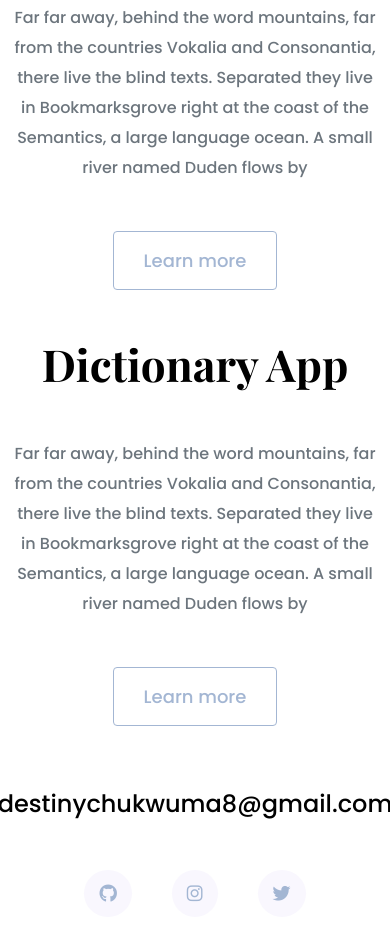
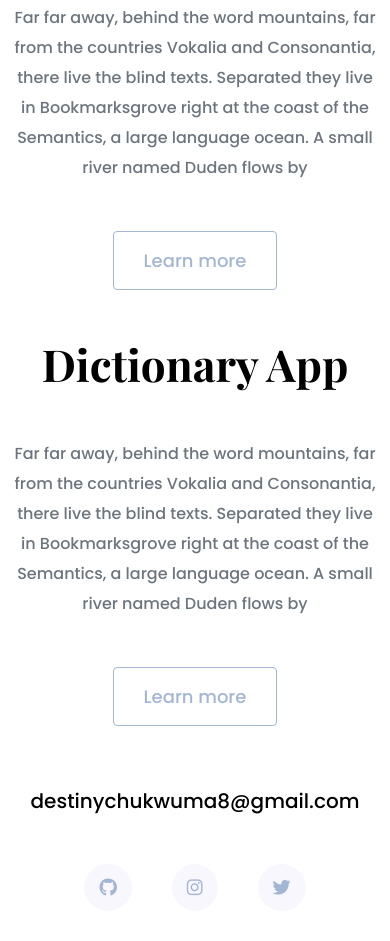
Before and after one commit to Cheta008/my-portfolio, a plain HTML site: page index.html in a window 390 px wide. Shown: the part 1267-2208 px from the top of the page. Drawn offline with nearby package versions, Linux system fonts and the light colour scheme.

Commit message:
Updated app.css

```diff
--- a/styles/app.css
+++ b/styles/app.css
@@ -190,12 +190,6 @@ footer .social-links a:hover {
         font-size: 44px;
     }
 
-    h4 {
-        font-size: 26px;
-    }
-
-
-
     .top-section {
         padding: 80px 20px;
     }
@@ -220,7 +214,7 @@ footer .social-links a:hover {
         font-size: 14px;
     }
 
-    footer .contact-box {
-        padding: 30px;
+     footer .email-link {
+        font-size: 20px;
     }
 }
```
